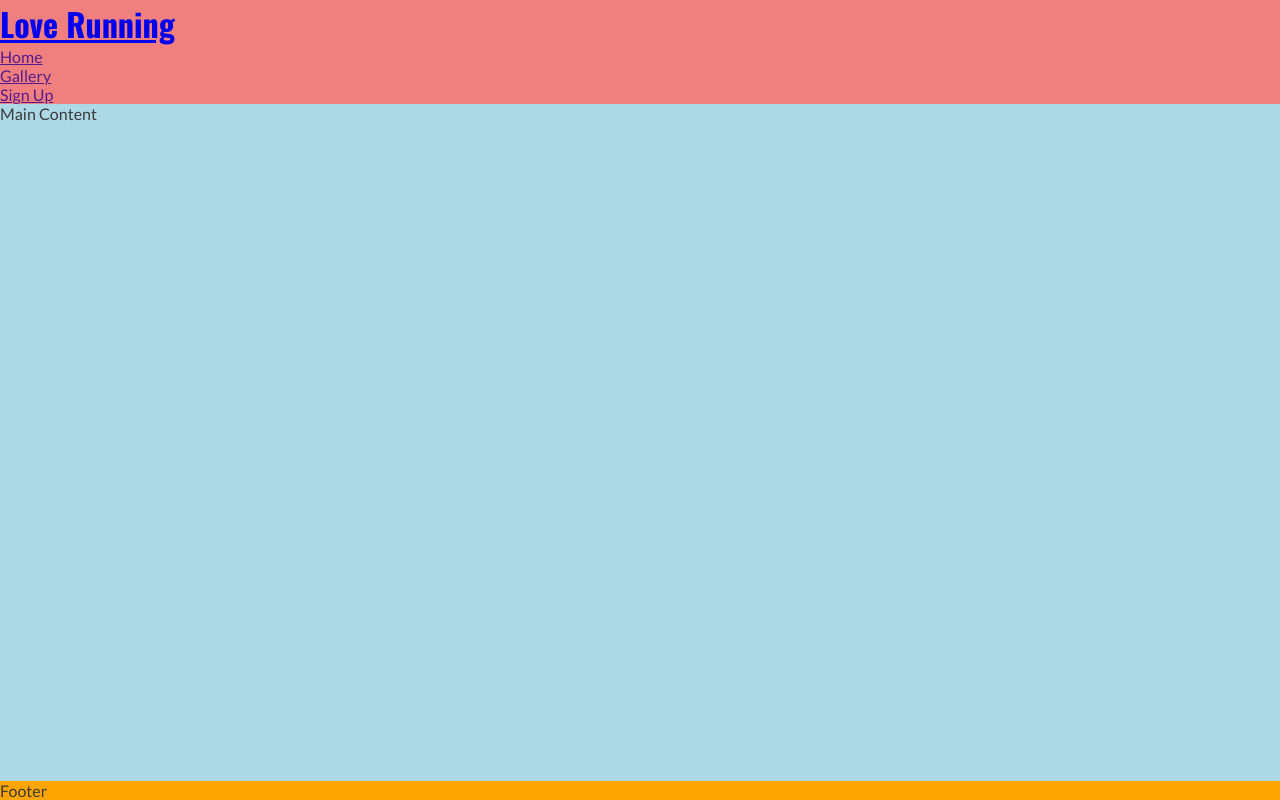
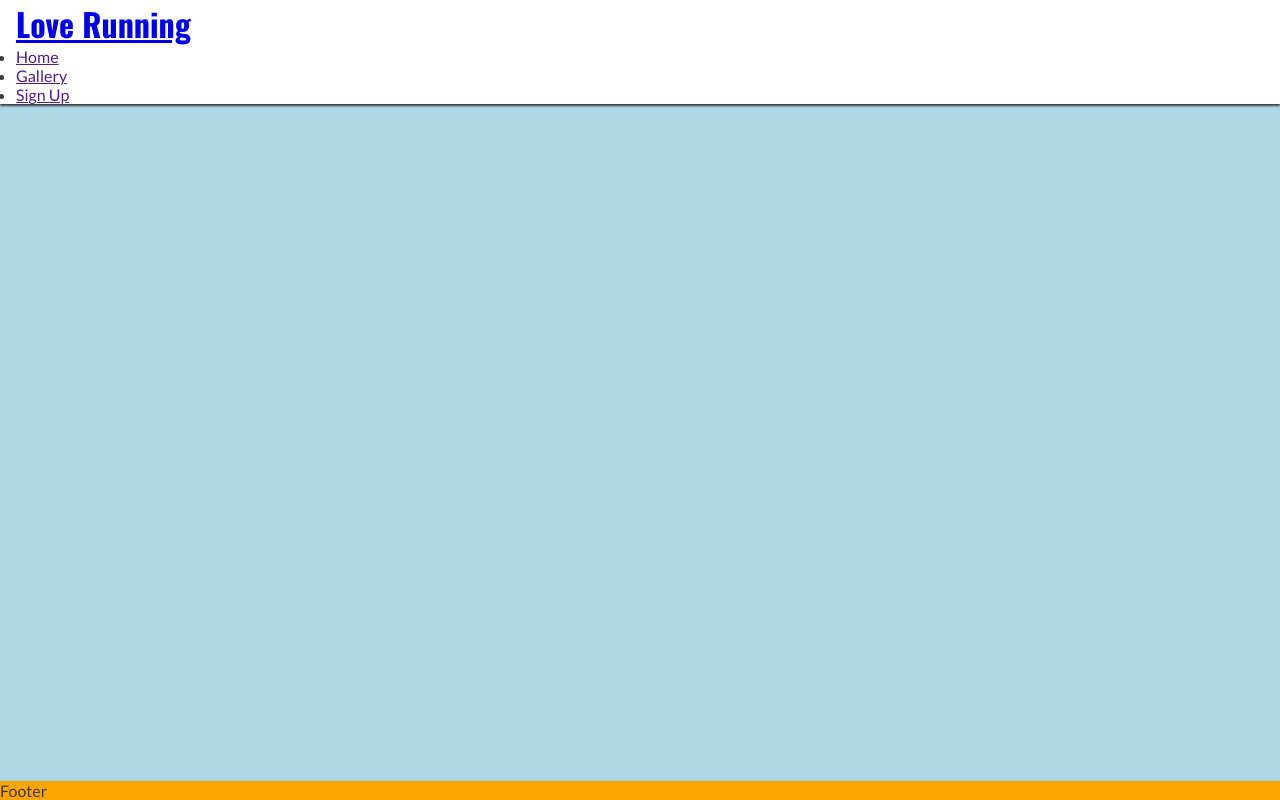
Before and after one commit to alancoomeynts-hub/love-running, a plain HTML site: page index.html in a window 1280 px wide. Drawn offline with nearby package versions, Linux system fonts and the light colour scheme.

Commit message:
Styled  color, boxshadow, width, z-index, position and padding to header element

```diff
--- a/assets/css/style.css
+++ b/assets/css/style.css
@@ -23,7 +23,16 @@ body{
 }
 /*Header*/
 header{
-    background-color: lightcoral;
+    background-color: #ffffff;
+    padding: 0 1rem;
+    position:fixed;
+    z-index:99;
+    width:100%;
+    box-shadow:0 2px 2px #3a3a3a;
+    /* box shadow adds shadow effects around element frame. 1st value is horizontal offset negative offset to left, positive to the right.
+    not needed as element is full width. 2nd value is vertical offset (positive below element, negative above).
+    3rd value sets blur, how hard or sof tthe shaodw is. 4th is color value. in this we use color that match body text color.*/
+
 }
 h1{
     font-family: 'Oswald', sans-serif;
@@ -33,7 +42,7 @@ h1{
 main{
     background-color: lightblue;
     flex: 1 0 auto;
-    /* prevent main element from shrinking below initial size even if container is smaller.
+    /* (note default for flex grow is 0 and flex shrink is 0) prevent main element from shrinking below initial size even if container is smaller.
      Sized according to content and can grow to fill space proportionally with other elements in flex box*/
 
 }
```
